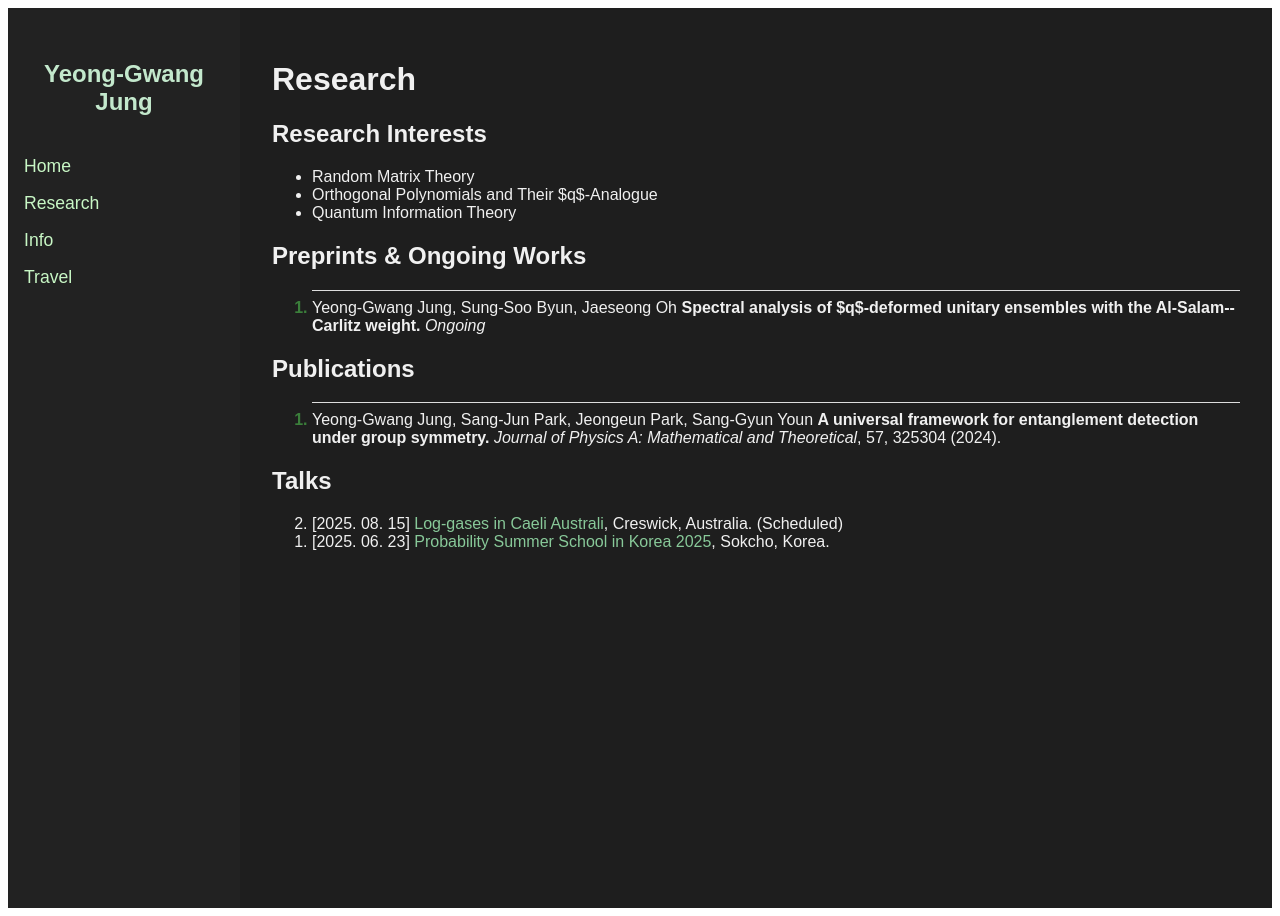
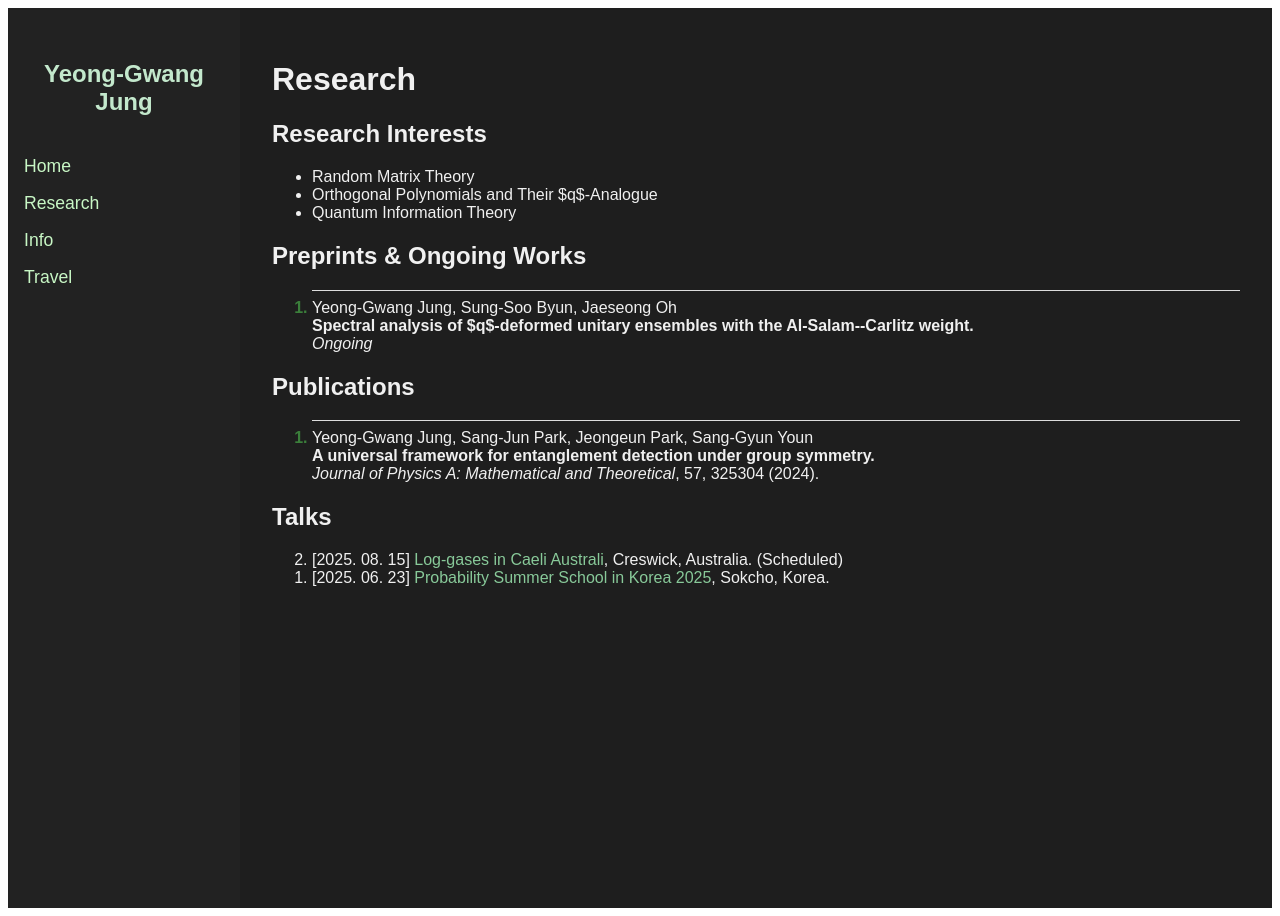
Before and after one commit to y-gJung/y-gJung.github.io, a Jekyll site: the page built from research.md, in a window 1280 px wide. Built offline with Jekyll 4.4.1, drawn with Linux system fonts in a browser that asks for light colours.

```diff
--- a/research.md
+++ b/research.md
@@ -13,8 +13,8 @@ title: Research
 ## Preprints & Ongoing Works
 <ol reversed class="publication-list">
   <li>
-    Yeong-Gwang Jung, Sung-Soo Byun, Jaeseong Oh
-    <strong>Spectral analysis of $q$-deformed unitary ensembles with the Al-Salam--Carlitz weight.</strong>
+    Yeong-Gwang Jung, Sung-Soo Byun, Jaeseong Oh <br>
+    <strong>Spectral analysis of $q$-deformed unitary ensembles with the Al-Salam--Carlitz weight.</strong> <br>
     <em>Ongoing</em>
   </li>
 </ol>
@@ -22,8 +22,8 @@ title: Research
 ## Publications
 <ol reversed class="publication-list">
   <li>
-    Yeong-Gwang Jung, Sang-Jun Park, Jeongeun Park, Sang-Gyun Youn
-    <strong>A universal framework for entanglement detection under group symmetry.</strong>
+    Yeong-Gwang Jung, Sang-Jun Park, Jeongeun Park, Sang-Gyun Youn <br>
+    <strong>A universal framework for entanglement detection under group symmetry.</strong> <br>
     <em>Journal of Physics A: Mathematical and Theoretical</em>, 57, 325304 (2024).
   </li>
 </ol>
```
